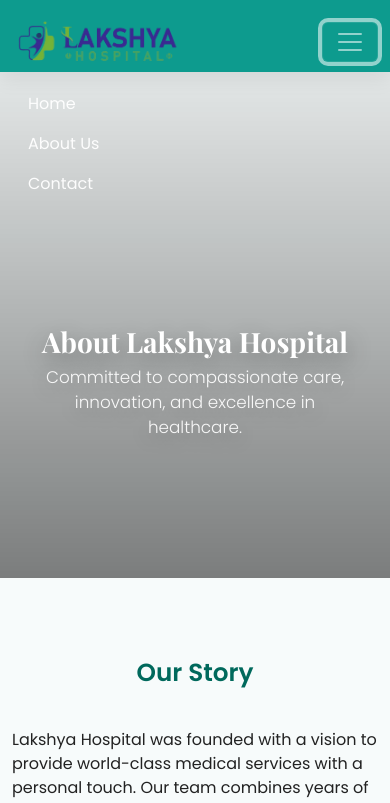
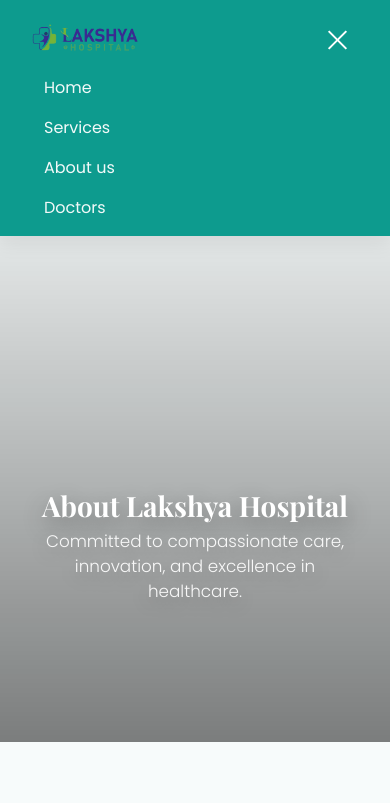
Before and after one commit to Irfan-ctrl-coder/lakshya, a plain HTML site: page about.html in a window 390 px wide. Both pictures are taken after a click on the button 350 px from the left and 42 px from the top of the page. Shown: the top 803 px of the page. Drawn offline with nearby package versions, Linux system fonts and the light colour scheme.

Commit message:
updated one

```diff
--- a/about.html
+++ b/about.html
@@ -44,6 +44,95 @@
     .navbar-logo { height:72px; max-height:90%; width:auto; object-fit:contain; display:block; }
     .nav-link { color: rgba(255,255,255,0.95) !important; font-weight:500; padding:8px 16px; transition:color 0.3s ease; }
     .nav-link:hover { color:#fff !important; }
+
+    /* Mobile toggler (hamburger icon) */
+.navbar-toggler {
+  border: none;
+  box-shadow: none !important;
+  color: #fff !important;
+  position: relative;
+  z-index: 1100;
+  background: transparent !important; /* remove any black bg */
+  transition: transform 0.3s ease;
+}
+
+/* 🔥 Remove Bootstrap’s default dark SVG icon */
+.navbar-dark .navbar-toggler-icon {
+  background-image: none !important;
+  background-color: transparent !important;
+  box-shadow: none !important;
+}
+
+/* ✅ Custom white hamburger lines */
+.navbar-toggler-icon {
+  position: relative;
+  width: 25px;
+  height: 2px;
+  background-color: #fff !important;
+  display: inline-block;
+  transition: all 0.3s ease;
+}
+.navbar-toggler-icon::before,
+.navbar-toggler-icon::after {
+  content: "";
+  position: absolute;
+  left: 0;
+  width: 25px;
+  height: 2px;
+  background-color: #fff;
+  transition: all 0.3s ease;
+}
+.navbar-toggler-icon::before {
+  top: -7px;
+}
+.navbar-toggler-icon::after {
+  top: 7px;
+}
+
+/* ✅ Animate into “X” when menu is open */
+.navbar-toggler.collapsed .navbar-toggler-icon {
+  background-color: #fff;
+  transform: rotate(0deg);
+}
+.navbar-toggler:not(.collapsed) .navbar-toggler-icon {
+  background-color: transparent;
+}
+.navbar-toggler:not(.collapsed) .navbar-toggler-icon::before {
+  transform: rotate(45deg);
+  top: 0;
+}
+.navbar-toggler:not(.collapsed) .navbar-toggler-icon::after {
+  transform: rotate(-45deg);
+  top: 0;
+}
+
+/* ✅ Navbar collapse background fix */
+.navbar-collapse {
+  background: transparent !important;
+  backdrop-filter: none !important;
+  box-shadow: none !important;
+}
+
+/* ✅ Mobile dropdown background only */
+@media (max-width: 991px) {
+  .navbar {
+    height: auto;
+    padding: 0.5rem 1rem;
+  }
+  .navbar-logo {
+    height: 48px;
+  }
+  .navbar-collapse {
+    position: relative;
+    z-index: 1;
+    /* background: rgba(0,150,136,0.95) !important; */
+    backdrop-filter: blur(4px);
+  }
+  .navbar-toggler {
+    margin-left: auto;
+  }
+}
+
 
     /* HERO */
     .hero { position:relative; min-height:60vh; display:flex; align-items:flex-end; justify-content:center; padding-bottom:88px; overflow:hidden; }
@@ -175,8 +264,9 @@
       <div id="navmenu" class="collapse navbar-collapse">
         <ul class="navbar-nav ms-auto">
           <li class="nav-item"><a class="nav-link" href="index.html">Home</a></li>
-          <li class="nav-item"><a class="nav-link active" href="#">About Us</a></li>
-          <li class="nav-item"><a class="nav-link" href="#contact">Contact</a></li>
+          <li class="nav-item"><a class="nav-link active" href="services.html">Services</a></li>
+           <li class="nav-item"><a class="nav-link active" href="about.html">About us</a></li>
+            <li class="nav-item"><a class="nav-link active" href="doctors.html">Doctors</a></li>
         </ul>
       </div>
     </div>
```
Also changed, not shown: doctors.html (+90 -2 lines), index.html (+4 -4 lines), services.html (+3 -3 lines).
